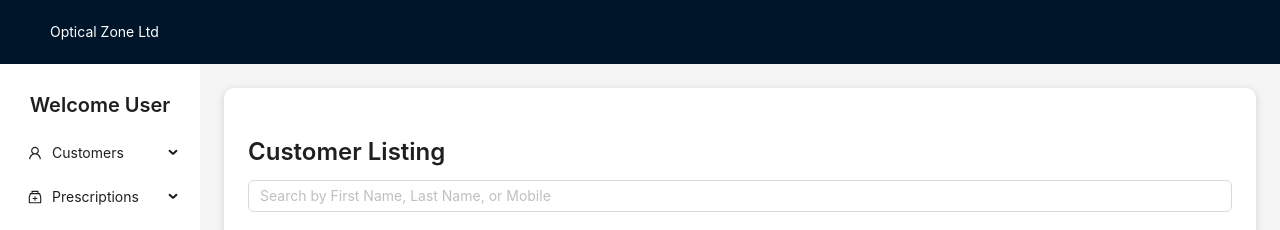
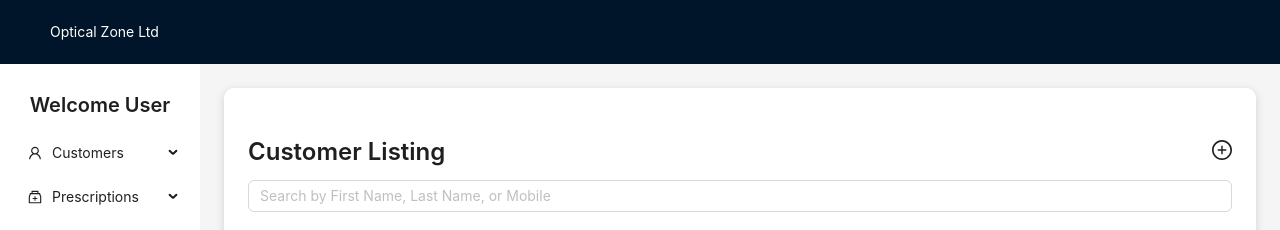
Before and after one commit to Exera-Ltd/eXRP-DegDor, a React (Create React App) app in the folder frontend/: page /customer-listing in a window 1280 px wide. Shown: the top 230 px of the page. Built offline with nearby package versions, Linux system fonts and the light colour scheme.

Commit message:
Added New Customer Form Button on Listing

```diff
--- a/frontend/src/pages/Customers/CustomerListing.jsx
+++ b/frontend/src/pages/Customers/CustomerListing.jsx
@@ -1,6 +1,6 @@
 import React, { useState, useEffect } from 'react';
 import { Typography, Row, Col, Card, Pagination, Input } from 'antd';
-import { EditOutlined } from '@ant-design/icons';
+import { EditOutlined, PlusCircleOutlined } from '@ant-design/icons';
 
 const { Title } = Typography;
 const { Meta } = Card;
@@ -109,7 +109,10 @@ function CustomerListing() {
     return (
         <div>
 
-            <Title level={3}>Customer Listing</Title>
+            <Row style={{ alignItems: 'baseline', justifyContent: 'space-between' }}>
+                <Title level={3}>Customer Listing </Title>
+                <PlusCircleOutlined style={{ fontSize: 20 }} />
+            </Row>
             <Input
                 placeholder="Search by First Name, Last Name, or Mobile"
                 value={searchTerm}
```
